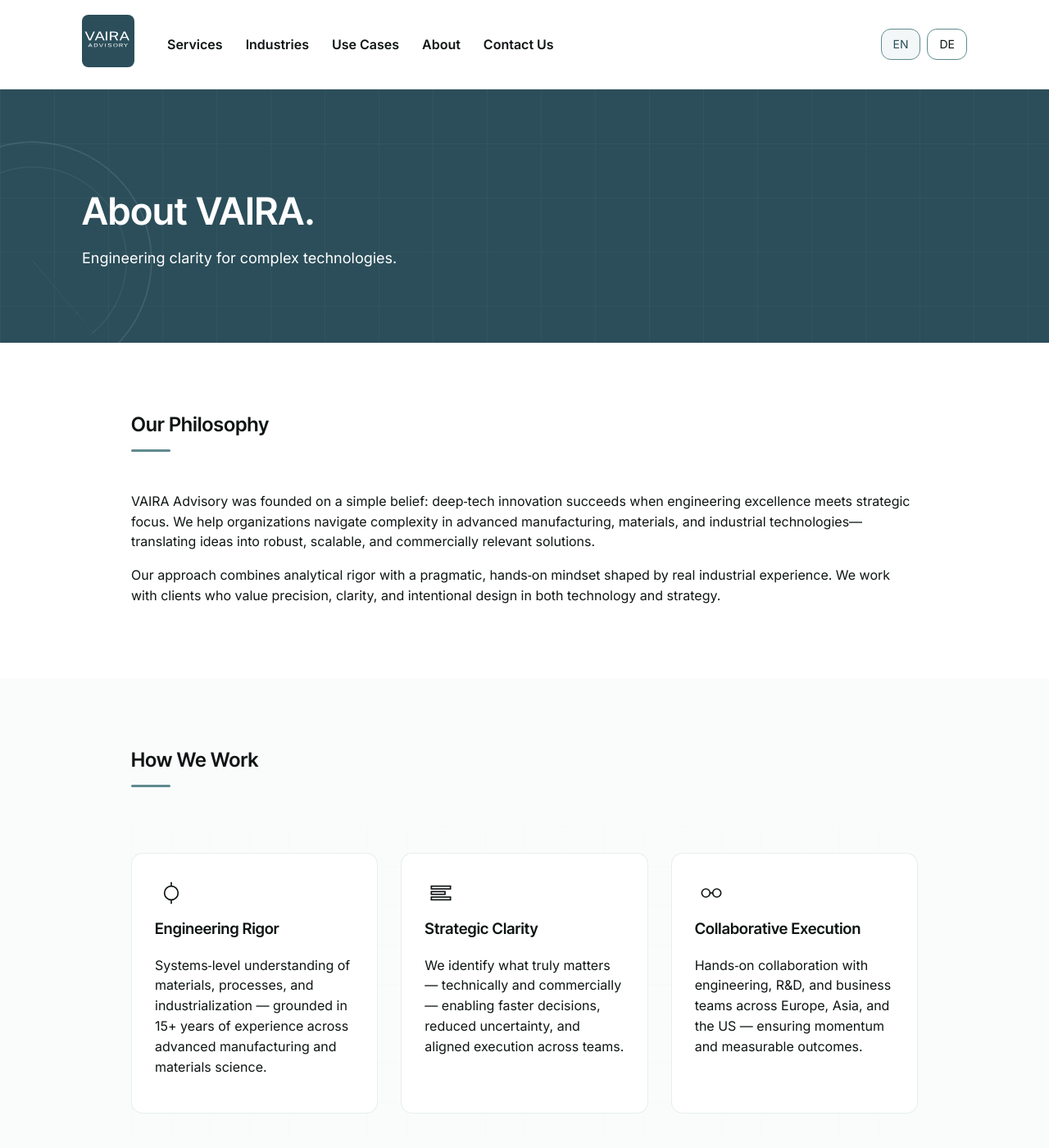
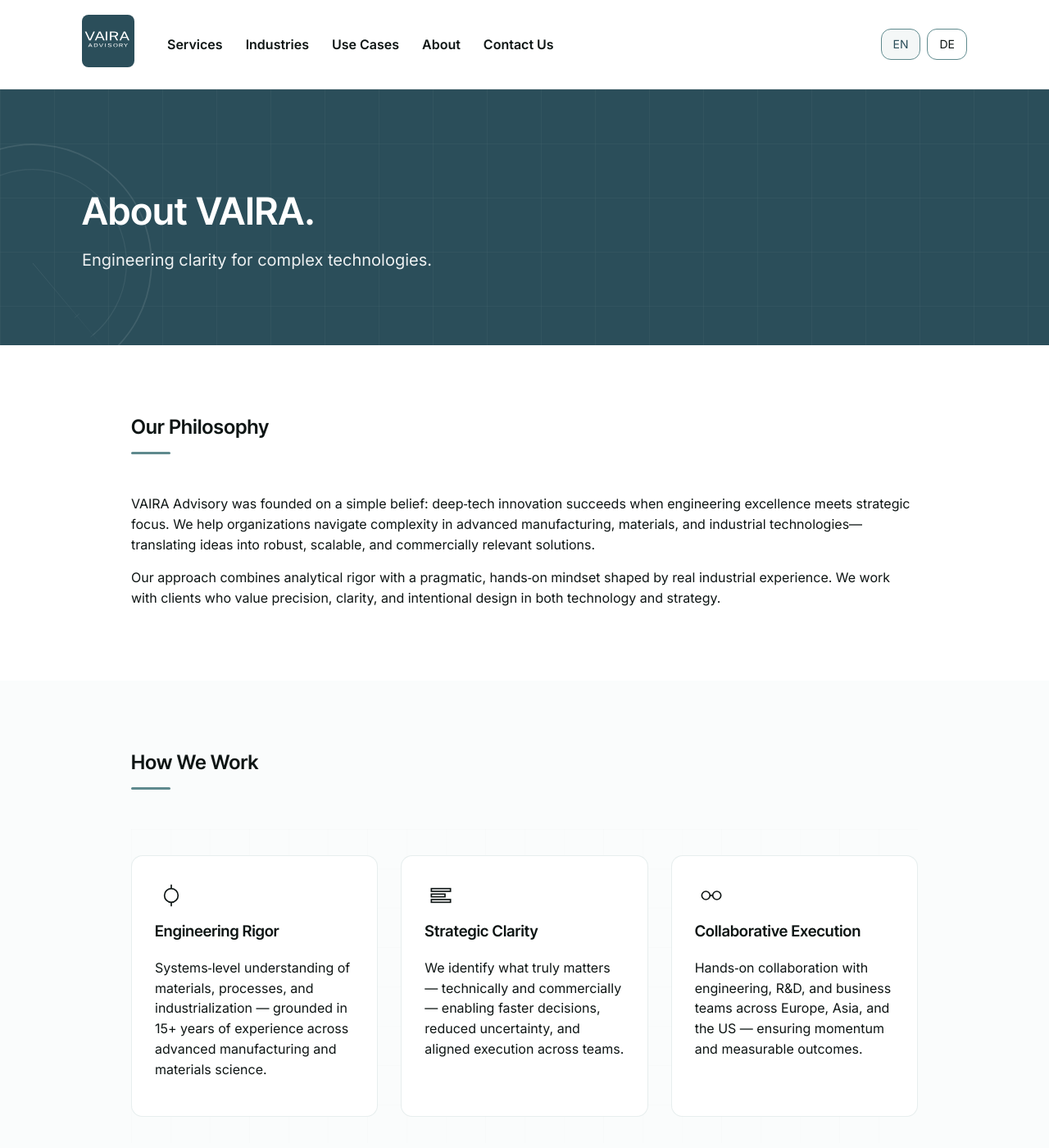
Before and after one commit to raphaelheeb/vaira-advisory, a Jekyll site: the page built from about/index.html, in a window 1280 px wide and 1400 px high. Shown: the whole window at 82% size. Built offline with Jekyll 4.4.1, drawn with Linux system fonts in a browser that asks for light colours.

Commit message:
Update styles.css

```diff
--- a/assets/css/styles.css
+++ b/assets/css/styles.css
@@ -937,3 +937,13 @@
   box-shadow: 0 6px 18px var(--shadow-light);
   border-color: rgba(95,138,142,0.35);
 }
+
+/* About Page Hero Refinements */
+#hero.hero--clean {
+  padding: 96px 0 72px !important;
+}
+
+#hero.hero--clean .hero-sub {
+  font-size: 20px;
+  opacity: 0.92;
+}
```
